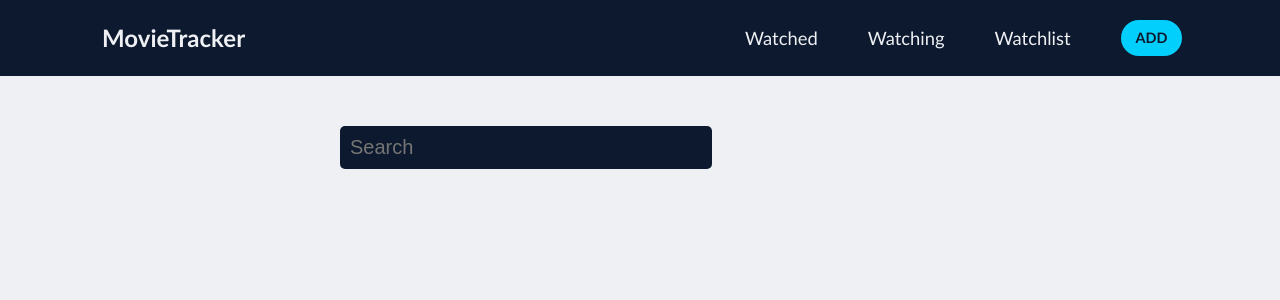
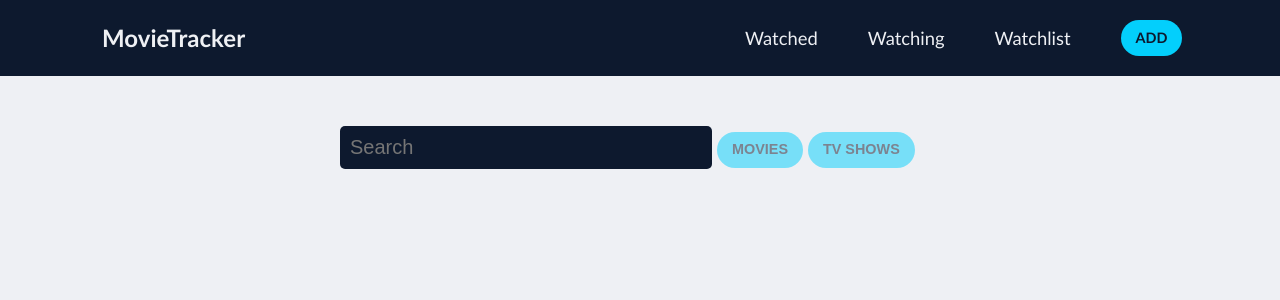
Before and after one commit to nicktran12/Watchlist, a React (Create React App) app: page / in a window 1280 px wide. Shown: the top 300 px of the page. Built offline with nearby package versions, Linux system fonts and the light colour scheme.

Commit message:
fixed disabled buttons

```diff
--- a/src/components/Add.js
+++ b/src/components/Add.js
@@ -4,24 +4,25 @@ import {TVCard} from "./TVCard";
 
 export const Add = () => {
   const [query, setQuery] = useState("");
-  const [show, setShow] = useState(false);
 
   const [results1, setResults1] = useState([]);
   const [results2, setResults2] = useState([]);
 
-  const [movieDisabled, setMovieDisabled] = useState(false);
-  const [tvDisabled, setTVDisabled] = useState(false);
+  const [movieDisabled, setMovieDisabled] = useState(true);
+  const [tvDisabled, setTVDisabled] = useState(true);
 
   const onChange = e => {
     e.preventDefault();
 
     setQuery(e.target.value);
-    if (e.target.value.length > 0)
-      setShow(true)
-    else
-      setShow(false)
+    if (e.target.value.length > 0) {
       setMovieDisabled(false)
       setTVDisabled(false)
+    }
+    else {
+      setMovieDisabled(true)
+      setTVDisabled(true)
+    }
   }
 
   const movieChange = e => {
@@ -67,16 +68,13 @@ export const Add = () => {
             onChange={onChange}
             />
 
-            {show &&
             <button id="search-btn" className="btn" onClick={() => {movieChange()}} disabled={movieDisabled}>
               Movies
             </button>
-            }
-            {show &&
+
             <button id="search-btn" className="btn" onClick={() => {tvChange()}} disabled={tvDisabled}>
               TV shows
             </button>
-            }
           </div>
 
           {results1.length > 0 && (
```
Lines whose indentation alone changed are shown as unchanged.
